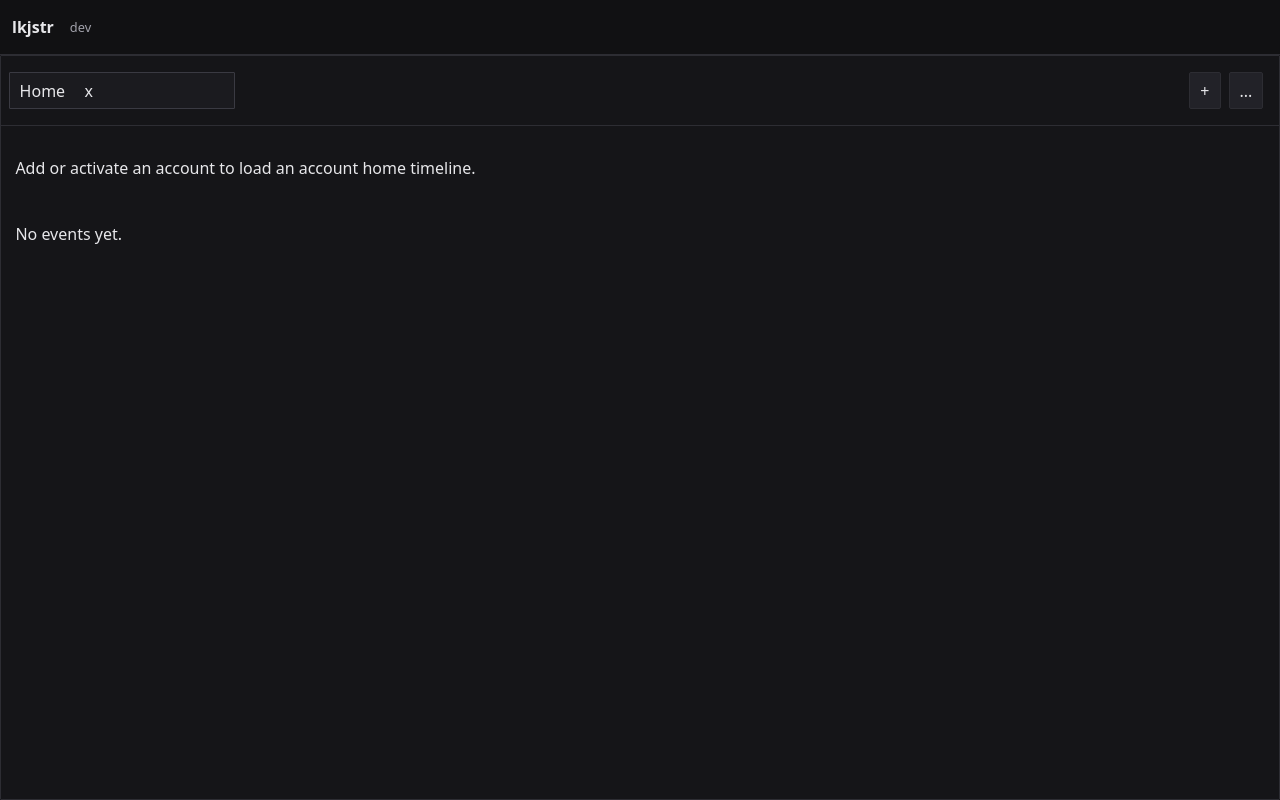
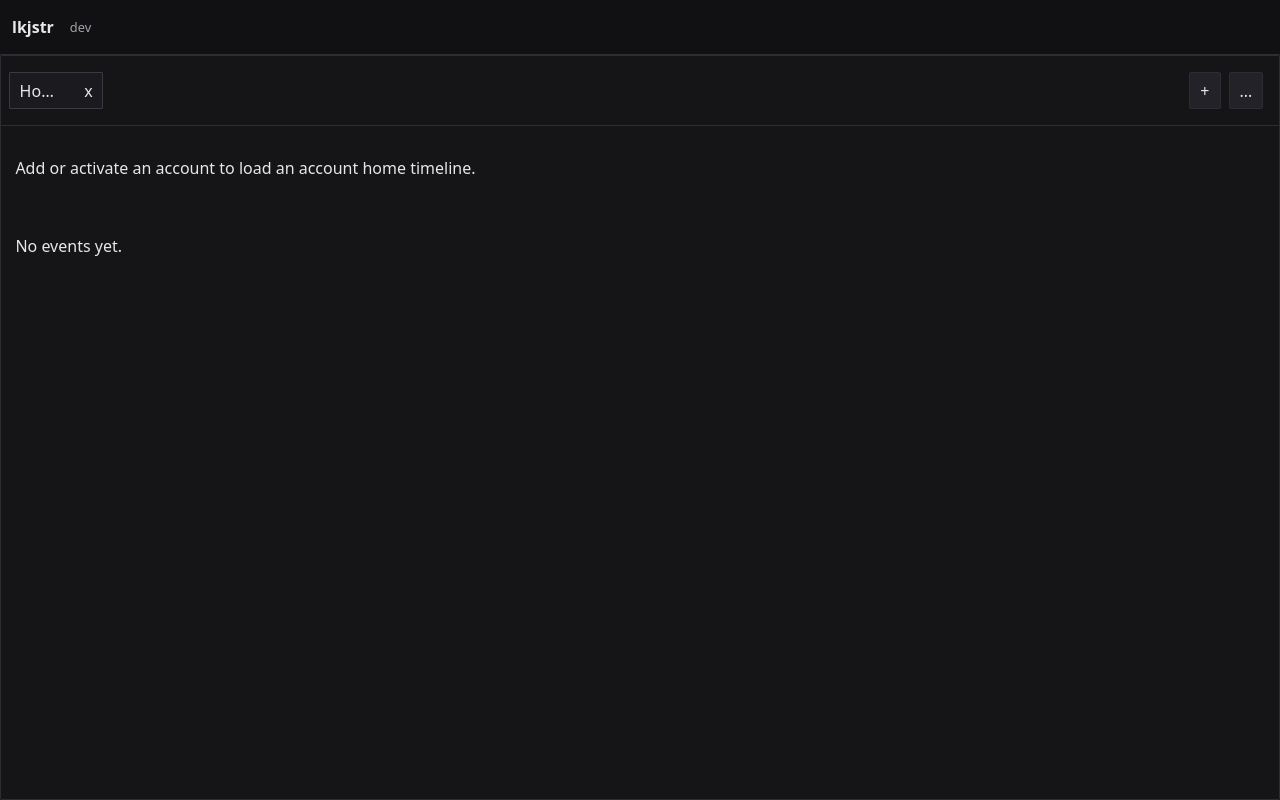
Before and after one commit to lkjsxc/lkjstr, a SvelteKit app: page / in a window 1280 px wide. Built offline with nearby package versions, Linux system fonts and the light colour scheme.

Commit message:
fix: fit timeline lists in panes

```diff
--- a/src/lib/components/events/EventTreeList.svelte
+++ b/src/lib/components/events/EventTreeList.svelte
@@ -51,10 +51,11 @@
     </button>
   {/if}
   {#if nodes.length > 0}
+    <div class="event-list__scroller">
       <VList
         bind:this={list}
         data={nodes}
-      style="height: 100%; min-height: 12rem;"
+        style="height: 100%; min-height: 0;"
         getKey={(item) => item.event.id}
         onscroll={handleScroll}
       >
@@ -68,12 +69,11 @@
           />
         {/snippet}
       </VList>
+    </div>
   {:else if !props.loading}
-    <p>{props.emptyText ?? 'No events found.'}</p>
+    <p class="event-list__empty">{props.emptyText ?? 'No events found.'}</p>
   {/if}
-  {#if props.loadingOlder}
-    <p class="event-list__status">Loading older events...</p>
-  {:else if props.hasOlder === false && nodes.length > 0}
+  {#if props.hasOlder === false && nodes.length > 0}
     <p class="event-list__status">End of loaded history.</p>
   {/if}
 </div>
--- a/src/styles/app.css
+++ b/src/styles/app.css
@@ -138,9 +138,9 @@
   border-bottom-color: var(--color-border);
   border-radius: var(--radius-tab);
   display: flex;
-  flex: 1 1 6rem;
+  flex: 0 1 auto;
   max-width: 14rem;
-  min-width: 4rem;
+  min-width: 0;
 }
 
 .tab-frame.active {
@@ -164,6 +164,7 @@
 }
 
 .tab-main {
+  flex: 1 1 auto;
   min-width: 0;
   overflow: hidden;
   text-overflow: ellipsis;
--- a/src/styles/timeline.css
+++ b/src/styles/timeline.css
@@ -33,9 +33,20 @@
   justify-self: end;
 }
 
+.event-list__scroller,
+.event-list__empty {
+  grid-row: 2;
+  min-height: 0;
+}
+
+.event-list__scroller {
+  overflow: hidden;
+}
+
 .event-list__status {
   color: var(--color-text-muted);
   font-size: 0.85rem;
+  grid-row: 3;
   margin: 0;
 }
 
```
Also changed, not shown: 1 other file (tests, documents, lock files or other folders). Lines whose indentation alone changed are shown as unchanged.
